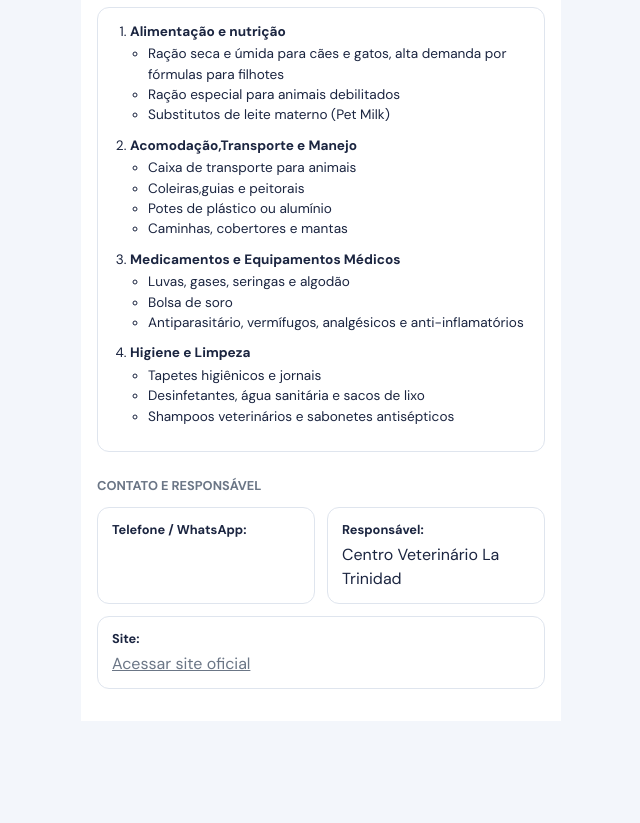
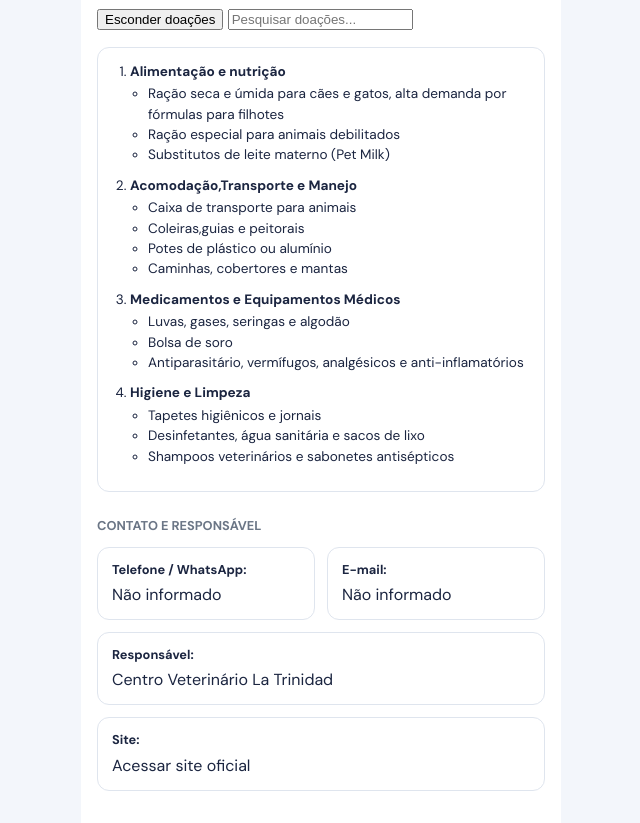
Before and after one commit to ArturoSantiagoCM/Desenvolvimento-Web, a plain HTML site: page GoHelping/src/ frontend/pages/TiposdeCentros/CentroVeterinario.html in a window 1280 px wide. Shown: the part 435-1258 px from the top of the page, without its empty margins (319-959 px from the left). Before the commit the page ends 1156 px from the top, so only its background shows below. Drawn offline with Linux system fonts and the light colour scheme.

Commit message:
ajuste para compatibilidade com JS

```diff
--- a/GoHelping/src/ frontend/pages/TiposdeCentros/CentroVeterinario.html
+++ b/GoHelping/src/ frontend/pages/TiposdeCentros/CentroVeterinario.html
@@ -1,10 +1,12 @@
+
 <!DOCTYPE html>
 <html lang="pt-BR">
 <head>
   <meta charset="UTF-8">
   <meta name="viewport" content="width=device-width, initial-scale=1">
-<link href="https://fonts.googleapis.com/css2?family=DM+Sans:wght@400;500;700&display=swap" rel="stylesheet">
-<link rel="stylesheet" href="../../style/TiposdeCentros/CentroVeterinario.css">
+  <link href="https://fonts.googleapis.com/css2?family=DM+Sans:wght@400;500;700&display=swap" rel="stylesheet">
+  <link rel="stylesheet" href="../../style/TiposdeCentros/CentroVeterinario.css">
+  <script src="../../script/TiposdeCentros/CentroVeterinario.js"></script>
   <title>GoHelping - Detalhes do Local</title>
 </head>
 <body>
@@ -33,7 +35,12 @@
 
     <section>
       <h2>O QUE DOAR?</h2>
-      <ol>
+      <div id="controlesDoacoes">
+        <button type="button" id="botaoDoacoes" aria-controls="listaDoacoes" aria-expanded="true">Esconder doações</button>
+        <input type="search" id="pesquisaDoacoes" placeholder="Pesquisar doações..." aria-label="Pesquisar itens de doação">
+      </div>
+      <p id="mensagemPesquisa" aria-live="polite"></p>
+      <ol id="listaDoacoes">
         <li>
           <strong>Alimentação e nutrição</strong>
           <ul>
@@ -54,7 +61,7 @@
         <li>
           <strong>Medicamentos e Equipamentos Médicos</strong>
           <ul>
-            <li>Luvas, gases, seringas e algodão </li>
+            <li>Luvas, gases, seringas e algodão</li>
             <li>Bolsa de soro</li>
             <li>Antiparasitário, vermífugos, analgésicos e anti-inflamatórios</li>
           </ul>
@@ -62,7 +69,7 @@
         <li>
           <strong>Higiene e Limpeza</strong>
           <ul>
-            <li>Tapetes higiênicos e jornais </li>
+            <li>Tapetes higiênicos e jornais</li>
             <li>Desinfetantes, água sanitária e sacos de lixo</li>
             <li>Shampoos veterinários e sabonetes antisépticos</li>
           </ul>
@@ -74,11 +81,15 @@
 
     <section>
       <h2>Contato e Responsável</h2>
-      <p><strong>Telefone / WhatsApp:</strong> <a href="tel:+5511999999999"></a></p>
+      <!-- Ao obter contato verdadeiro, substitua o aviso por <a href="tel:+NUMERO">NUMERO</a> -->
+      <p><strong>Telefone / WhatsApp:</strong> <span class="contato-pendente">Não informado</span></p>
+      <!-- Para oferecer e-mail, substitua por <a href="mailto:EMAIL">EMAIL</a> -->
+      <p><strong>E-mail:</strong> <span class="contato-pendente">Não informado</span></p>
       <p><strong>Responsável:</strong> Centro Veterinário La Trinidad</p>
       <p><strong>Site:</strong> <a href="#" target="_blank">Acessar site oficial</a></p>
     </section>
   </main>
 
+  <script src="../../script/TiposdeCentros/CentroVeterinario.js"></script>
 </body>
 </html>
```
Also changed, not shown: GoHelping/src/ frontend/pages/TiposdeCentros/ONG.html (+14 -5 lines).
